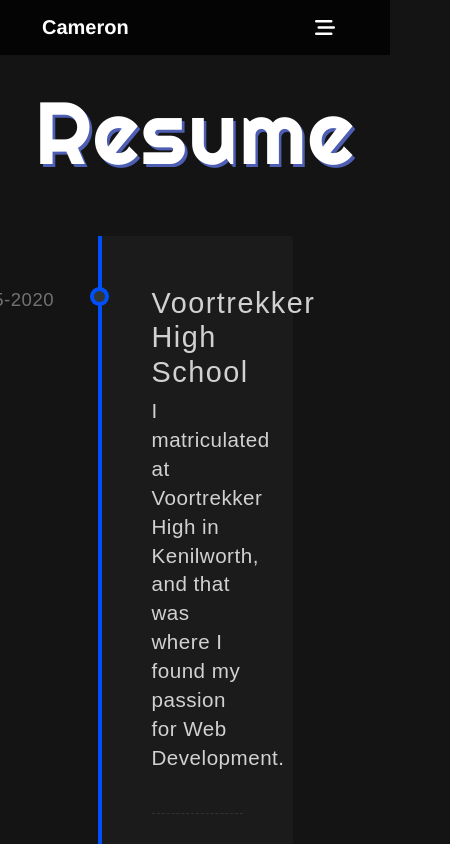
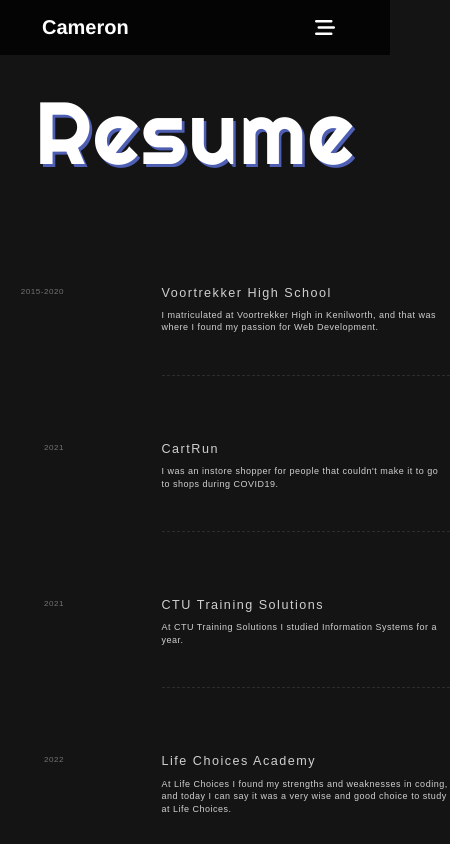
Before and after one commit to Camie0903/final-portfolio, a Vue app: page /resume in a window 390 px wide. Shown: the top 844 px of the page, 450 px wide, since content can reach past the window. Built offline with nearby package versions, Linux system fonts and the light colour scheme; a web font is replaced by a local one.

Commit message:
resume changes

```diff
--- a/src/views/Resume.vue
+++ b/src/views/Resume.vue
@@ -221,5 +221,28 @@
   }
 
 }
+@media screen and (max-width: 710px) {
+  .timeline {
+    display: grid;
+    grid-template-columns: 18rem;
+        grid-gap: 1rem;
+    border: none;
+    background: none;
+    font-weight: 900;
+    font-size: 9px;
+    padding-left: 4rem;
+    box-shadow: none;
+  }
+  .event {
+    margin-bottom: 2rem;
+    font-weight: 900;
+    font-size: 9px;
+  }
+  .timeline .event:after{
+    box-shadow: none;
+    background: none;
+  }
+}
+
 
 </style>
```
